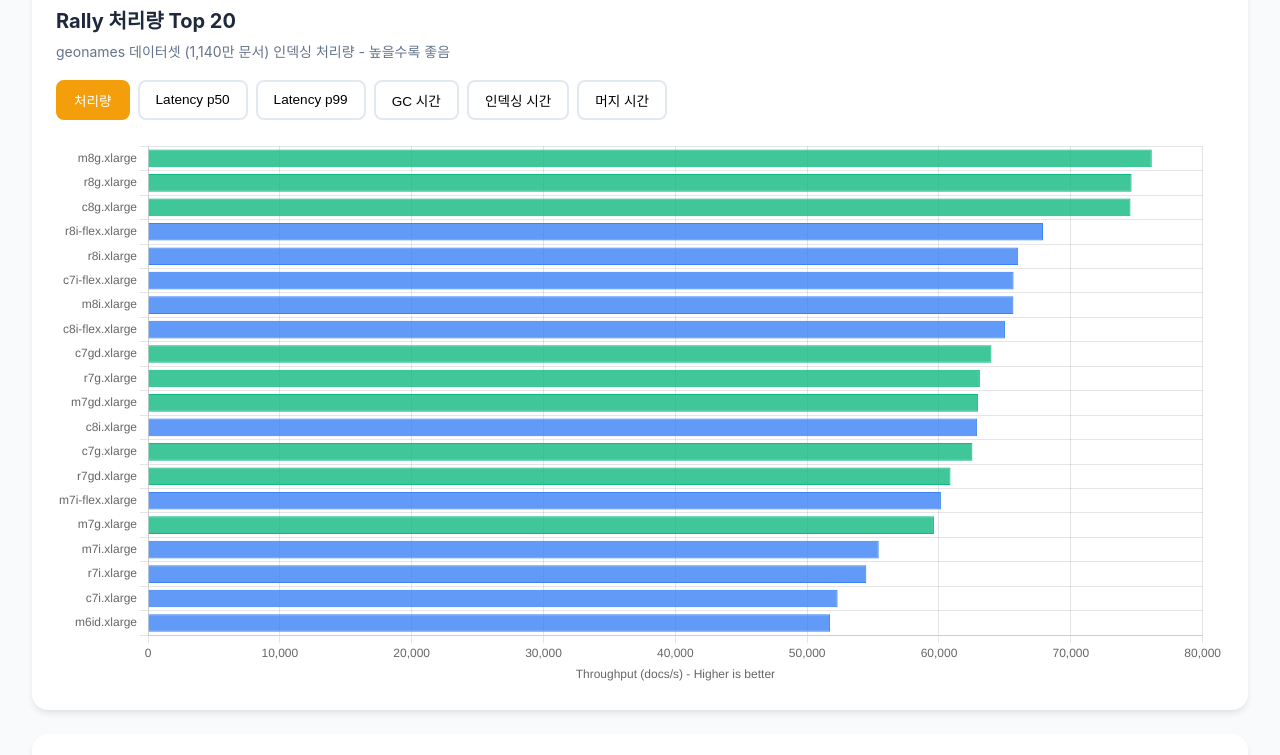
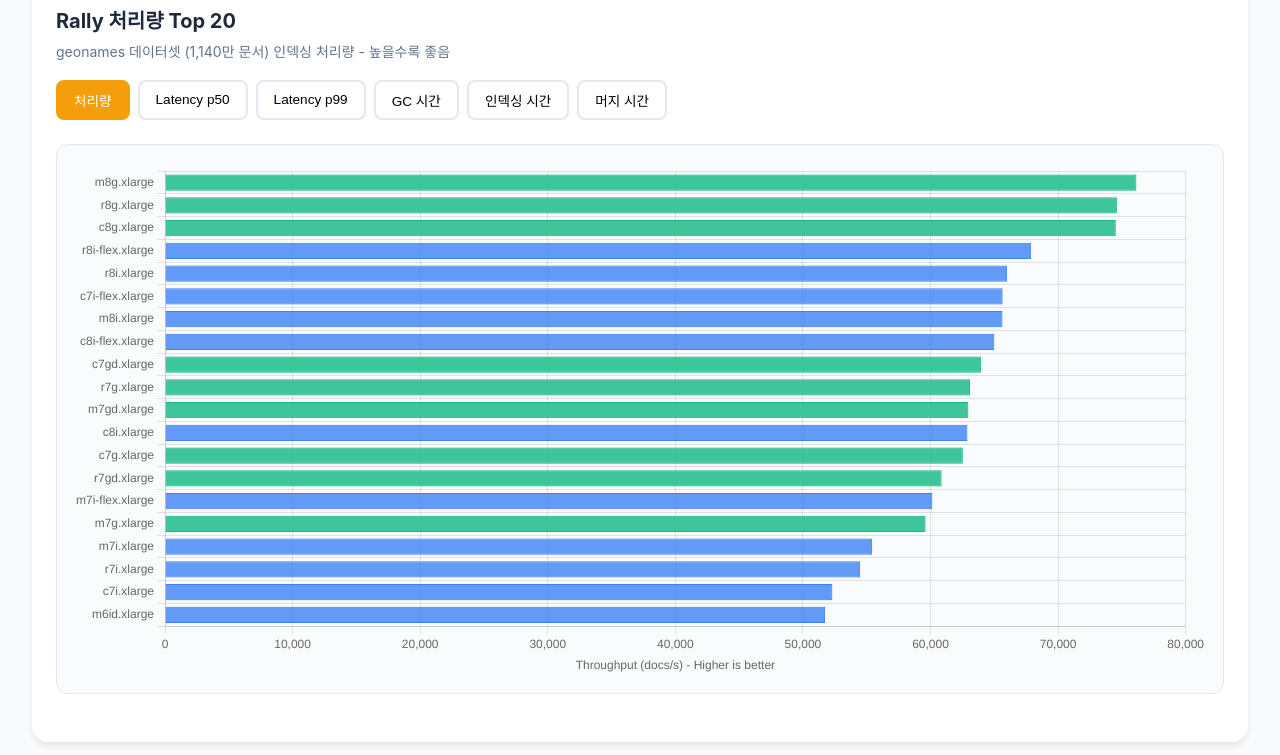
Before and after one commit to Atom-oh/aws-ec2-benchmark, a plain HTML site: page reports/elasticsearch-report.html in a window 1280 px wide. Shown: the part 1060-1815 px from the top of the page. Drawn offline with nearby package versions, Linux system fonts and the light colour scheme.

Commit message:
Deploy: Fix chart overlap in all reports

```diff
--- a/reports/elasticsearch-report.html
+++ b/reports/elasticsearch-report.html
@@ -144,7 +144,7 @@
         }
         .chart-section h2 { font-size: 1.25rem; margin-bottom: 0.25rem; }
         .chart-section .description { color: var(--muted); margin-bottom: 1rem; font-size: 0.875rem; }
-        .chart-container { position: relative; height: 400px; }
+        .chart-container { position: relative; height: 400px; margin: 1.5rem 0; padding: 1rem; background: #fafbfc; border-radius: 0.75rem; border: 1px solid #e2e8f0; }
         .chart-container.tall { height: 550px; }
         .chart-container.extra-tall { height: 700px; }
 
```
Also changed, not shown: reports/geekbench-report.html (+1 -1 lines), reports/iperf3-report.html (+1 -1 lines), reports/nginx-report.html (+1 -1 lines), reports/passmark-report.html (+1 -1 lines), reports/redis-report.html (+1 -1 lines), reports/stress-ng-report.html (+1 -1 lines), reports/Screenshot 2026-01-24 at 9.31.39 AM.png (added).
